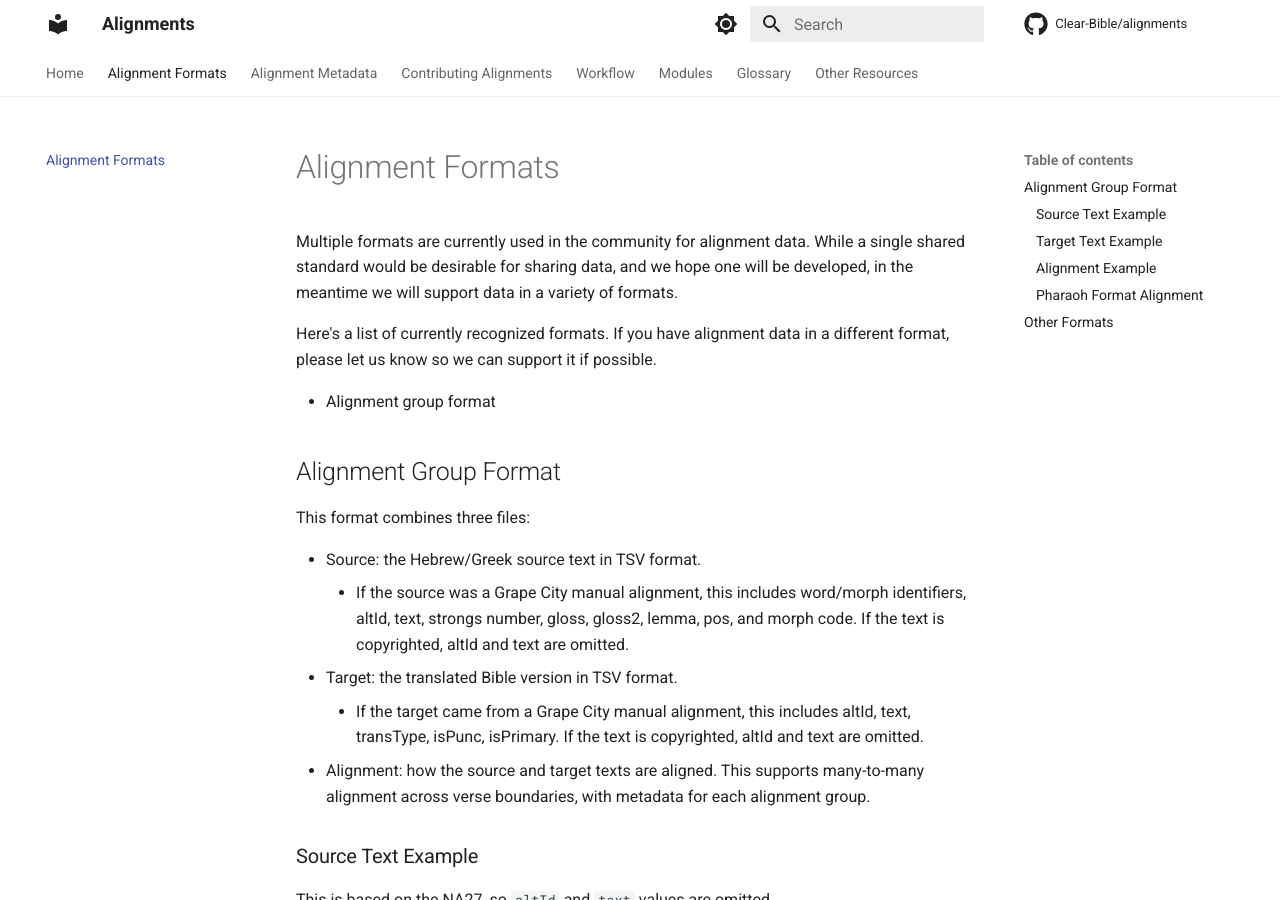
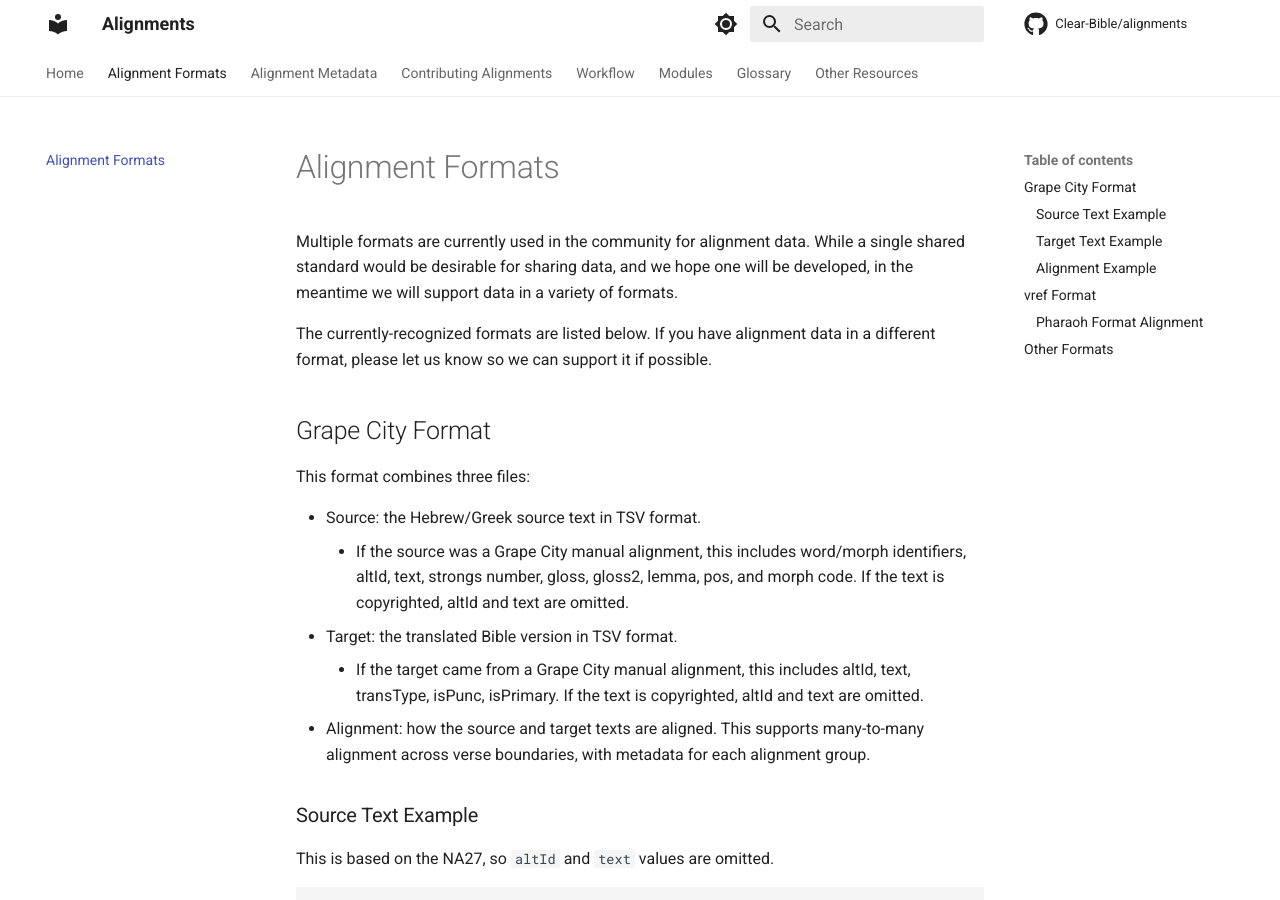
Before and after one commit to Clear-Bible/Alignments, an MkDocs documentation site: the page built from docs/formats.md, in a window 1280 px wide and 900 px high. Built offline with MkDocs 1.6.1 and Material for MkDocs 9.7.7, drawn with Linux system fonts in a browser that asks for light colours; comment, search, counter and statistics services are not loaded.

Commit message:
Minor updates

````diff
--- a/docs/formats.md
+++ b/docs/formats.md
@@ -5,13 +5,12 @@ data. While a single shared standard would be desirable for sharing
 data, and we hope one will be developed, in the meantime we will
 support data in a variety of formats.
 
-Here's a list of currently recognized formats. If you have alignment
+The currently-recognized formats are listed below. If you have alignment
 data in a different format, please let us know so we can support it if
 possible.
 
-* Alignment group format
 
-## Alignment Group Format
+## Grape City Format
 
 This format combines three files:
 
@@ -133,8 +132,6 @@ identifier	altId		text	transType	isPunc	isPrimary
 	* u: perhaps Union? Only occurs once for Greek in Rev 7:4 for "144"
 
 
-
-
 ### Alignment Example
 
 ```
@@ -166,6 +163,8 @@ identifier	altId		text	transType	isPunc	isPrimary
   reflecting a manual alignment process), but this could be used to
   capture e.g., difference confidence scores for individual alignment
   groups.
+
+## `vref` Format
 
 ### Pharaoh Format Alignment
 
````
